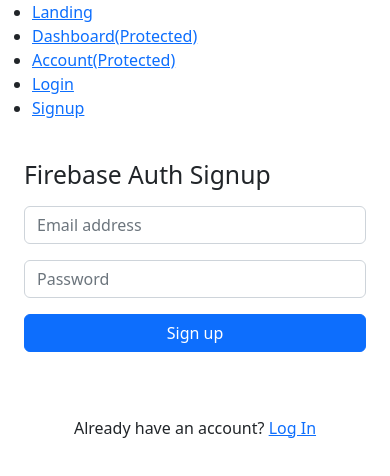
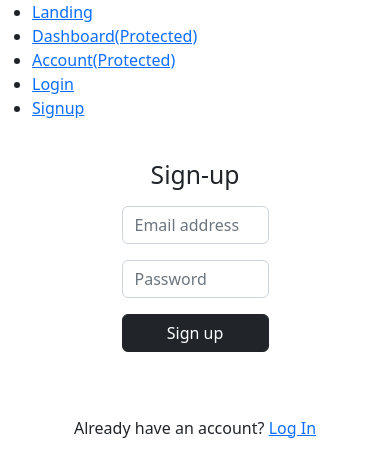
Before and after one commit to 91Pudge/Fluent-ish, a React (Create React App) app in the folder client/: page /signup in a window 390 px wide. Shown: the top 476 px of the page. Built offline with nearby package versions, Linux system fonts and the light colour scheme; no server answers.

Commit message:
Style: Change to look of signup and responsive

```diff
--- a/client/src/component/Signup.jsx
+++ b/client/src/component/Signup.jsx
@@ -3,6 +3,7 @@
 import { Form, Alert } from "react-bootstrap";
 import { Button } from "react-bootstrap";
 import { useUserAuth } from "../context/UserAuthContext";
+// import "../Landing";
 
 const SignUp = () => {
   const [email, setEmail] = useState("");
@@ -10,6 +11,7 @@
   const [error, setError] = useState("");
   const { signUp } = useUserAuth();
   const navigate = useNavigate();
+
   const handleSubmit = async (e) => {
     e.preventDefault();
     setError("");
@@ -17,17 +19,17 @@
       await signUp(email, password);
       navigate("/login");
     } catch (error) {
-      setError("error");
+      setError(error.message);
     }
   };
 
   return (
     <>
-      <div className="p-4 box">
-        <h2 className="mb-3">Firebase Auth Signup</h2>
+      <div className="p-4 w-50 m-auto ">
+        <h2 className="mb-3 text-center "> Sign-up</h2>
         {error && <Alert variant="danger">{error}</Alert>}
         <Form onSubmit={handleSubmit}>
-          <Form.Group className="mb-3" controlId="formBasicEmail">
+          <Form.Group className="mb-3 centered" controlId="formBasicEmail">
             <Form.Control
               type="email"
               placeholder="Email address"
@@ -42,7 +44,7 @@
             />
           </Form.Group>
           <div className="d-grid gap-2">
-            <Button variant="primary" type="Submit">
+            <Button className="btn-dark" variant="primary" type="Submit">
               Sign up
             </Button>
           </div>
```
